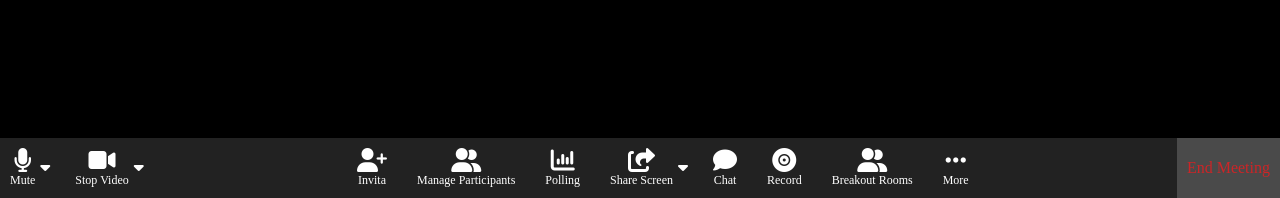
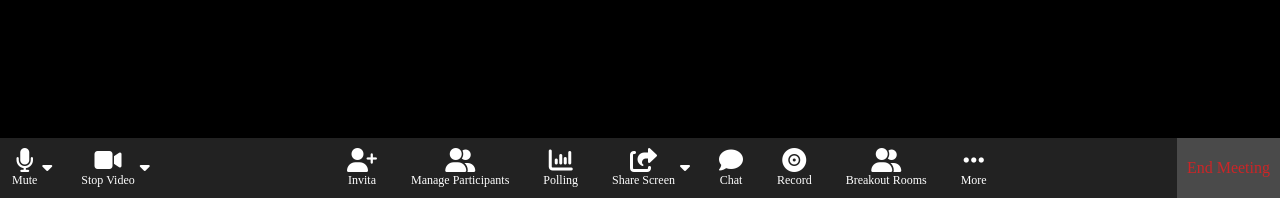
Before and after one commit to Alessandro-Sebastiano/html-css-zoom, a plain HTML site: page index.html in a window 1280 px wide. Shown: the part 602-800 px from the top of the page. Drawn offline with Linux system fonts and the light colour scheme.

Commit message:
icons-animation

```diff
--- a/css/style.css
+++ b/css/style.css
@@ -96,8 +96,14 @@ body {
 
 .icon-box {
     text-align: center;
-    margin-right: 15px;
-    margin-left: 10px;
+    margin-right: 5px;
+    padding: 5px 12px;
+    border-radius: 3px;
+}
+
+
+.icon-box:hover {
+    background-color: rgba(101, 112, 125, 0.4);
 }
 
 
```
